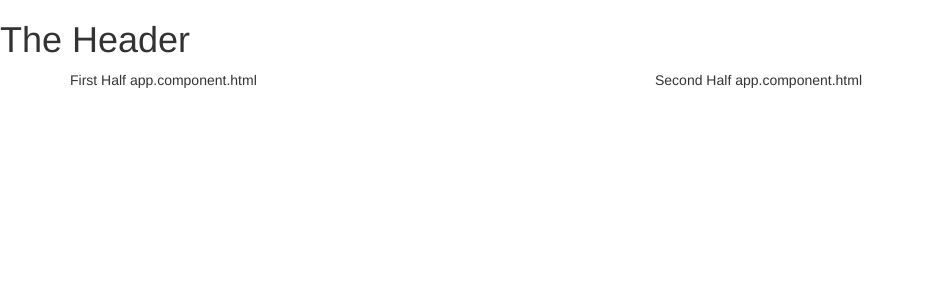
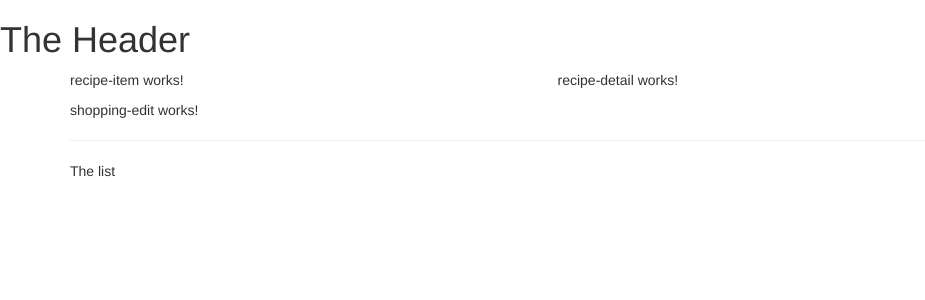
Before and after one commit to Jguzik83/Recipe-Shopping, an Angular app: page / in a window 1280 px wide. Shown: the top 300 px of the page, without its empty margins (0-925 px from the left). Built offline with nearby package versions, Linux system fonts and the light colour scheme.

Commit message:
setup basic html structure

```diff
--- a/src/app/app.component.html
+++ b/src/app/app.component.html
@@ -2,7 +2,9 @@
 
 <div class="container">
   <div class="row">
-    <div class="col-xs-6">First Half app.component.html</div>
-    <div class="col-xs-6">Second Half app.component.html</div>
+    <div class="col-md-12">
+      <app-recipes></app-recipes>
+      <app-shopping-list></app-shopping-list>
+    </div>
   </div>
 </div>
--- a/src/app/recipes/recipe-list/recipe-list.component.html
+++ b/src/app/recipes/recipe-list/recipe-list.component.html
@@ -1,3 +1 @@
-<p>
-  recipe-list works!
-</p>
+<app-recipe-item></app-recipe-item>
--- a/src/app/recipes/recipes.component.html
+++ b/src/app/recipes/recipes.component.html
@@ -1,3 +1,8 @@
-<p>
-  recipes works!
-</p>
+<div class="row">
+	<div class="col-md-5">
+		<app-recipe-list></app-recipe-list>
+	</div>
+	<div class="col-md-7">
+		<app-recipe-detail></app-recipe-detail>
+	</div>
+</div>
--- a/src/app/shopping-list/shopping-list.component.html
+++ b/src/app/shopping-list/shopping-list.component.html
@@ -1,3 +1,7 @@
-<p>
-  shopping-list works!
-</p>
+<div class="row">
+	<div class="col-xs-10">
+		<app-shopping-edit></app-shopping-edit>
+		<hr>
+		<p>The list</p>
+	</div>
+</div>
```
